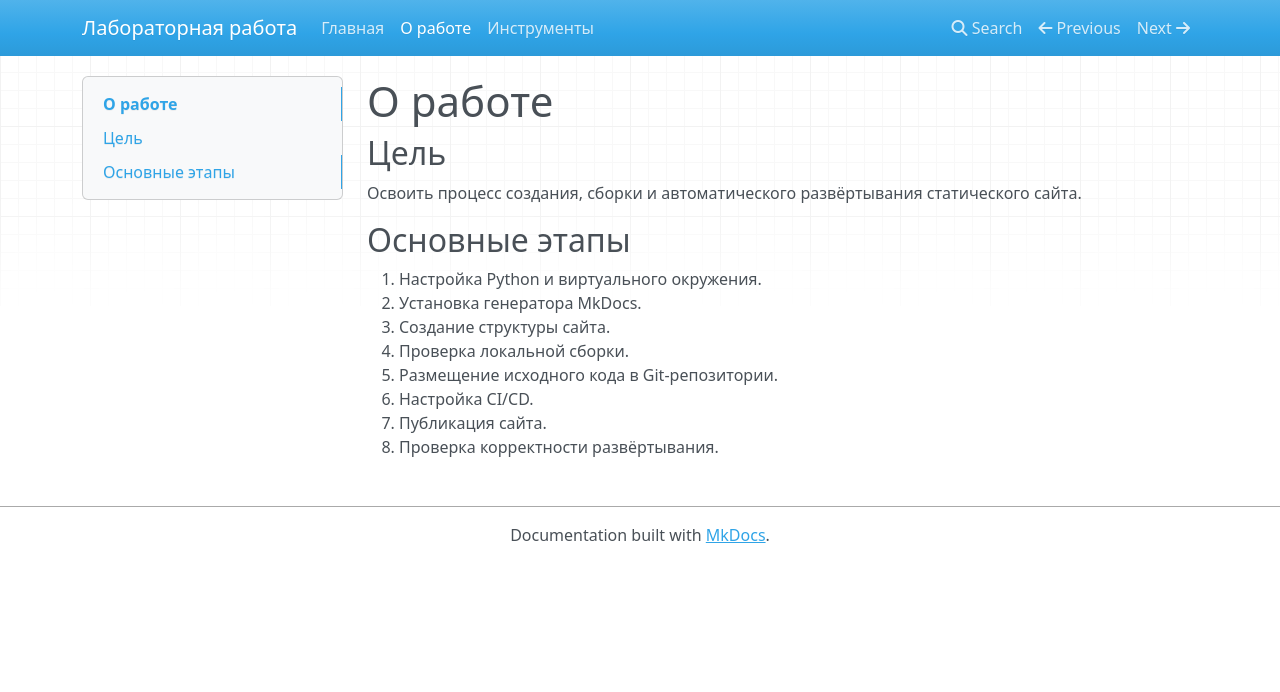
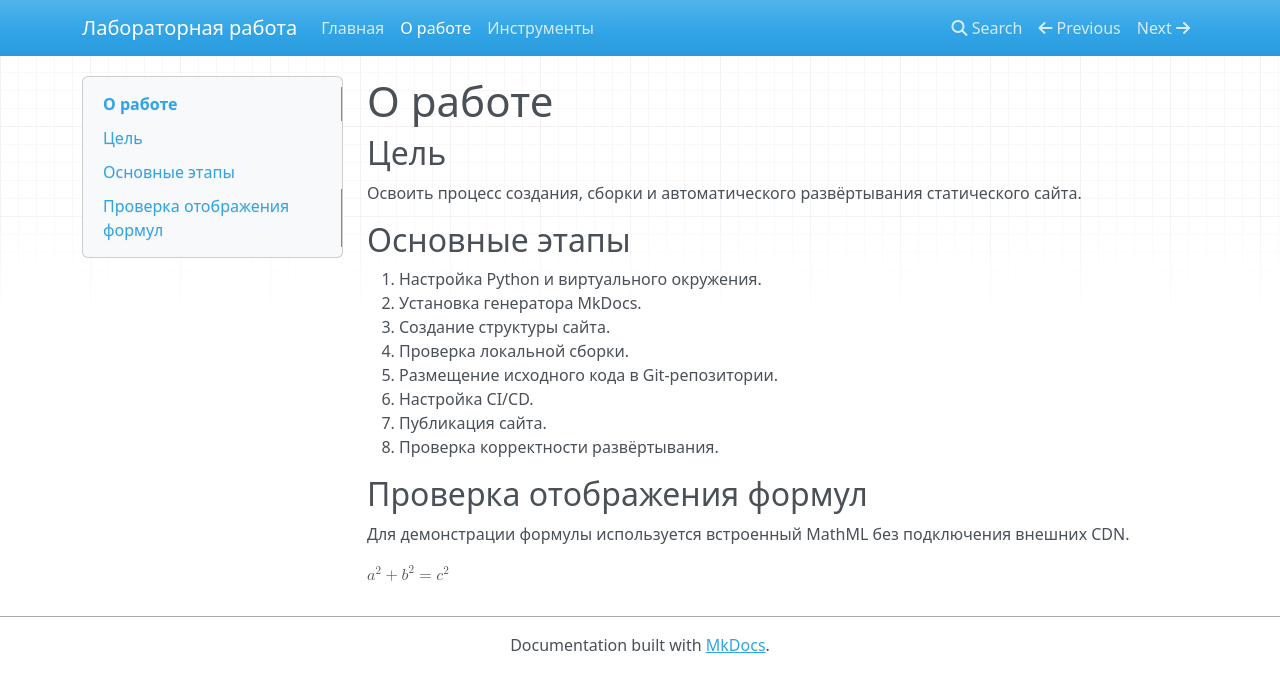
Before and after one commit to zaharenkoliza/mkdocs-lab, an MkDocs documentation site: the page built from docs/about.md, in a window 1280 px wide. Shown: the top 692 px of the page. Built offline with MkDocs 1.6.1, drawn with Linux system fonts in a browser that asks for light colours; nearby versions of some CDN libraries.

```diff
--- a/docs/about.md
+++ b/docs/about.md
@@ -14,3 +14,16 @@
 6. Настройка CI/CD.
 7. Публикация сайта.
 8. Проверка корректности развёртывания.
+
+
+## Проверка отображения формул
+
+Для демонстрации формулы используется встроенный MathML без подключения внешних CDN.
+
+<math xmlns="http://www.w3.org/1998/Math/MathML">
+  <msup><mi>a</mi><mn>2</mn></msup>
+  <mo>+</mo>
+  <msup><mi>b</mi><mn>2</mn></msup>
+  <mo>=</mo>
+  <msup><mi>c</mi><mn>2</mn></msup>
+</math>
```
Also changed, not shown: LICENSE-CONTENT.md (added, +9 -0 lines), 1 other file.
